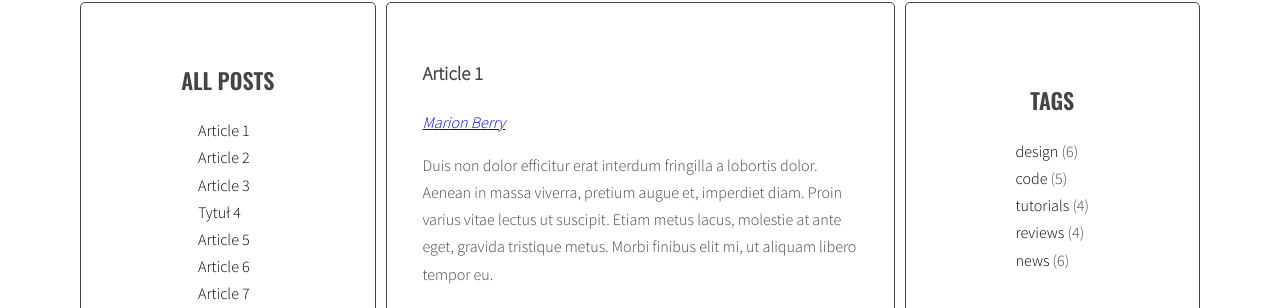
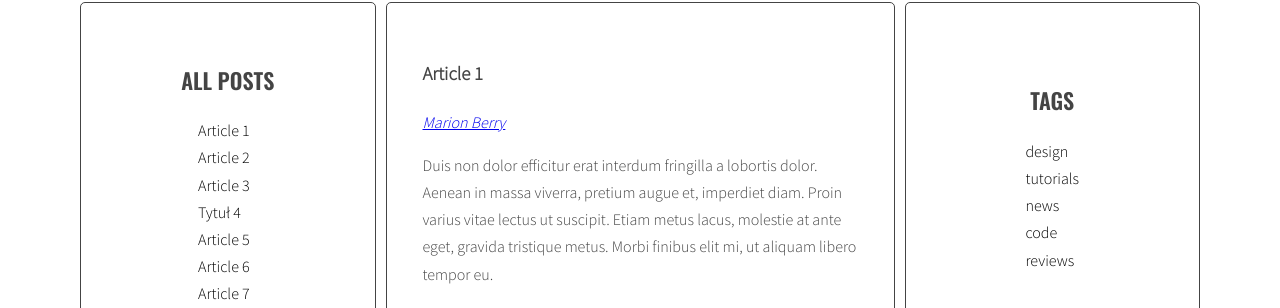
Before and after one commit to PedroPLCode/5.javascript-blog, a website: page index.html in a window 1280 px wide. Shown: the part 241-549 px from the top of the page. Drawn offline with nearby package versions, Linux system fonts and the light colour scheme.

Commit message:
change js generateTags

```diff
--- a/index.html
+++ b/index.html
@@ -249,11 +249,6 @@
                     <aside class="sidebar">
                         <h2 class="section-title">Tags</h2>
                         <ul class="list tags">
-                            <li><a href="#">design</a> <span>(6)</span></li>
-                            <li><a href="#">code</a> <span>(5)</span></li>
-                            <li><a href="#">tutorials</a> <span>(4)</span></li>
-                            <li><a href="#">reviews</a> <span>(4)</span></li>
-                            <li><a href="#">news</a> <span>(6)</span></li>
                         </ul>
                         <h2 class="section-title">Authors</h2>
                         <ul class="list authors">
--- a/js/script.js
+++ b/js/script.js
@@ -4,7 +4,8 @@
   optTitleSelector = '.post-title',
   optTitleListSelector = '.titles',
   optArticleTagsSelector = '.post-tags .list',
-  optArticleAuthorsSelector = '.post-author';
+  optArticleAuthorsSelector = '.post-author',
+  optTagsListSelector = '.tags';
 
 
 /**
@@ -77,6 +78,7 @@
 
 
 /**
+ * create a new variable allTags with an empty array
  * find all articles
  * START LOOP: for every article:
  * * find tags wrapper
@@ -86,12 +88,17 @@
  * * START LOOP: for each tag
  * * * generate HTML of the link
  * * * add generated code to html variable
+ * * * check if this link is NOT already in allTags
+ * * * add generated code to allTags array
  * * END LOOP: for each tag
  * * insert HTML of all the links into the tags wrapper
- * END LOOP: for every article:
+ * END LOOP: for every article
+ * find list of tags in right column
+ * add html from allTags to tagList
 */
 function generateTags(){
   const articles = document.querySelectorAll(optArticleSelector);
+  let allTags = []; //nowe
 
   for (let article of articles) {
     const tagsWrapper = article.querySelector(optArticleTagsSelector);
@@ -103,10 +110,17 @@
     for (let singleTag of articleTagsArray) {
       const linkHtml = '<li><a href="#tag-' + singleTag + '">' + singleTag + '</a></li>';
       html = html + linkHtml;
+
+      if(allTags.indexOf(linkHtml) == -1){ //nowe
+        allTags.push(linkHtml); //nowe
+      }
     }
 
     tagsWrapper.innerHTML = html;
   }
+
+  const tagList = document.querySelector(optTagsListSelector); //nowe
+  tagList.innerHTML = allTags.join(' '); //nowe
 }
 
 
```
